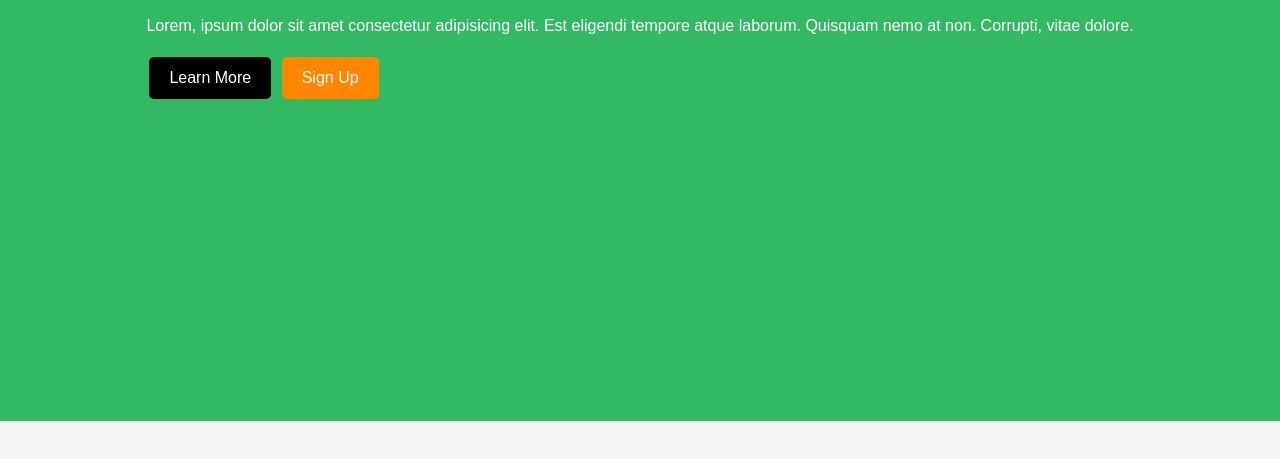
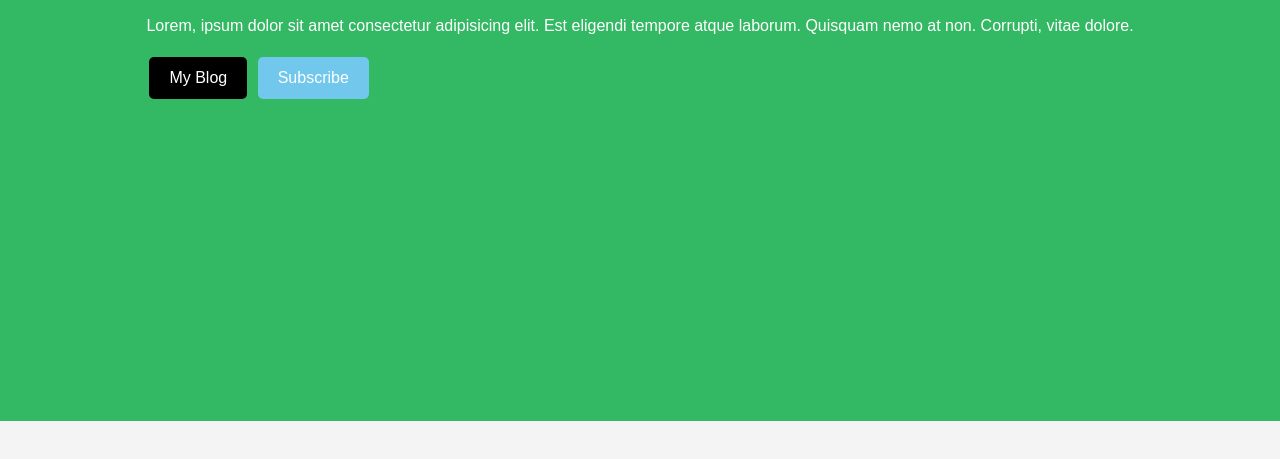
Before and after one commit to nonnimaeju5/nonnimaeju5.github.io, a website: page index.html in a window 1280 px wide. Shown: the part 179-638 px from the top of the page. Drawn offline with Linux system fonts and the light colour scheme.

Commit message:
Final Version

```diff
--- a/index.html
+++ b/index.html
@@ -4,7 +4,7 @@
   <meta charset="UTF-8">
   <meta http-equiv="X-UA-Compatible" content="IE=edge">
   <meta name="viewport" content="width=device-width, initial-scale=1.0">
-  <title>Document</title>
+  <title>Sass Project</title>
   <link rel="stylesheet" href="style.css">
 </head>
 <body>
@@ -23,14 +23,15 @@
       <div class="showcase-content">
         <div>
           <h1>Blog site</h1>
+          <!-- Class for margin and padding, with a variable  called $spaceamounts-->
           <p class="my-1">
             Lorem, ipsum dolor sit amet consectetur adipisicing elit. Est
             eligendi tempore atque laborum. Quisquam nemo at non. Corrupti,
             vitae dolore.
           </p>
           <!-- My Buttons -->
-          <a href="#" class="btn-primary">Learn More</a>
-          <a href="#" class="btn-secondary">Sign Up</a>
+          <a href="#" class="btn-primary">My Blog</a>
+          <a href="#" class="btn-secondary">Subscribe</a>
         </div>
       </div>
     </div>
--- a/style.scss
+++ b/style.scss
@@ -3,7 +3,7 @@ $font-stack: Arial, Helvetica, sans-serif;
 $light-color: #f4f4f4;
 $primary-color: #33b864;;
 // $primary-color: #e0ffff;
-$secondary-color: #ff8700;
+$secondary-color: #71c7ec;
 
 // Set text color based on bg
 @function set-text-color($color) {
```
Also changed, not shown: README.md (added), style.css, 1 other file.
